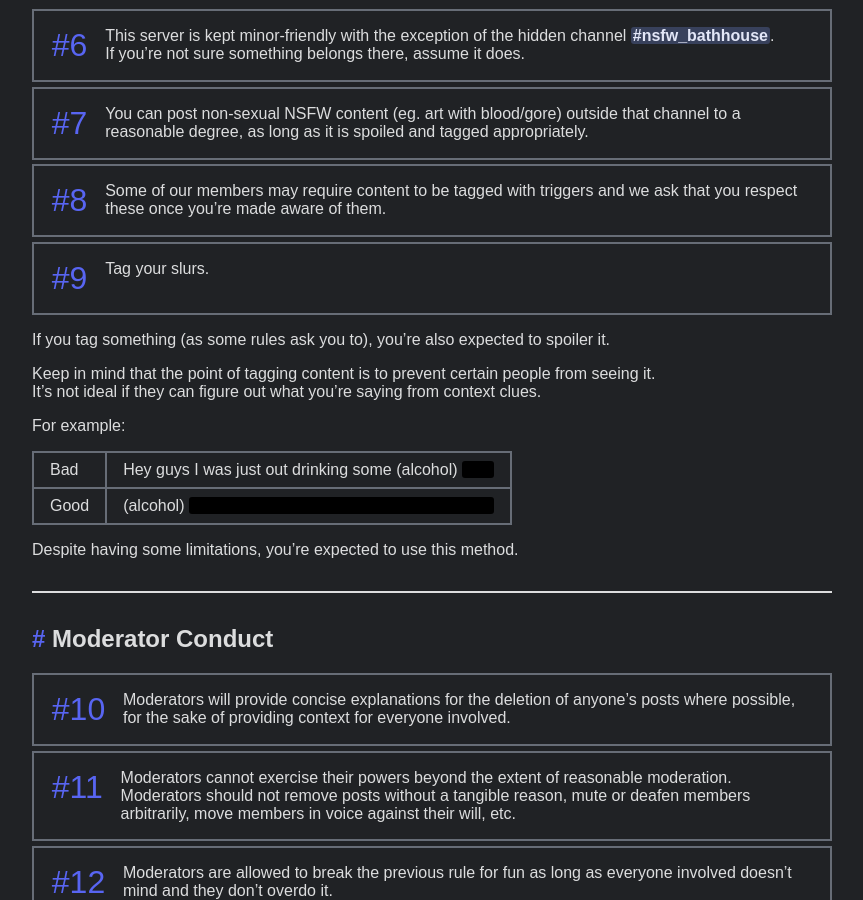
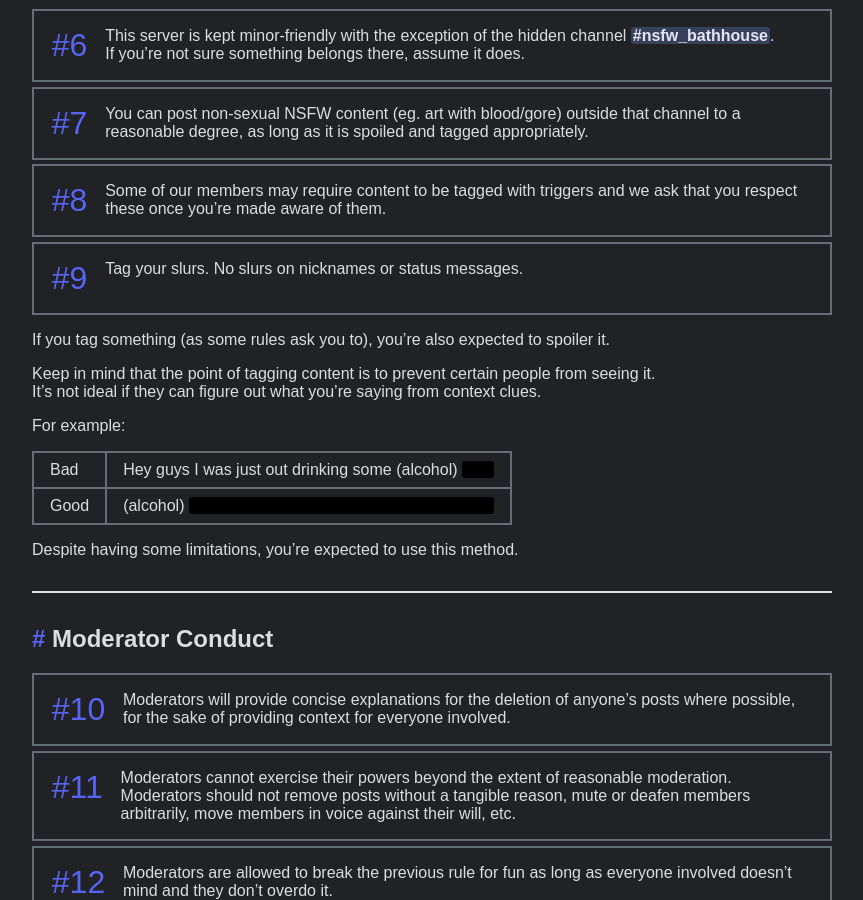
Before and after one commit to chitinlink/ammonite, a Jekyll site: the page built from index.md, in a window 1280 px wide and 900 px high, scrolled down 1083 px. Shown: the whole window, without its empty margins (208-1071 px from the left). Built offline with Jekyll 4.4.1, drawn with Linux system fonts in a browser that asks for light colours.

Commit message:
delete dead code + update rule 9

```diff
--- a/_data/rules.yml
+++ b/_data/rules.yml
@@ -20,7 +20,7 @@
       If you're not sure something belongs there, assume it does.
     - You can post non-sexual NSFW content (eg. art with blood/gore) outside that channel to a reasonable degree, as long as it is spoiled and tagged appropriately.
     - Some of our members may require content to be tagged with triggers and we ask that you respect these once you're made aware of them.
-    - Tag your slurs.
+    - Tag your slurs. No slurs on nicknames or status messages.
   text: |
     If you tag something (as some rules ask you to), you're also expected to spoiler it.
 
```
Also changed, not shown: assets/style.sass (+0 -20 lines).
